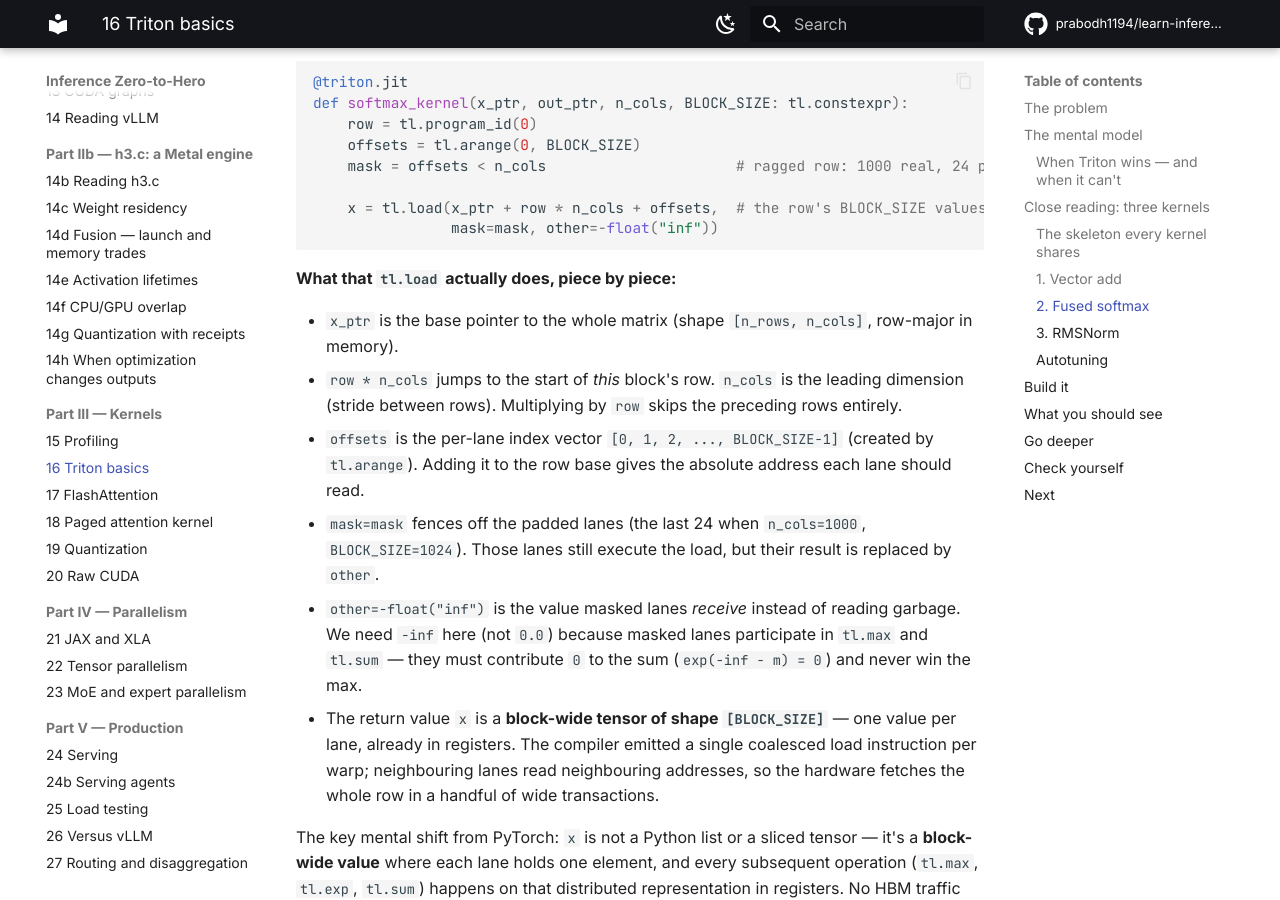
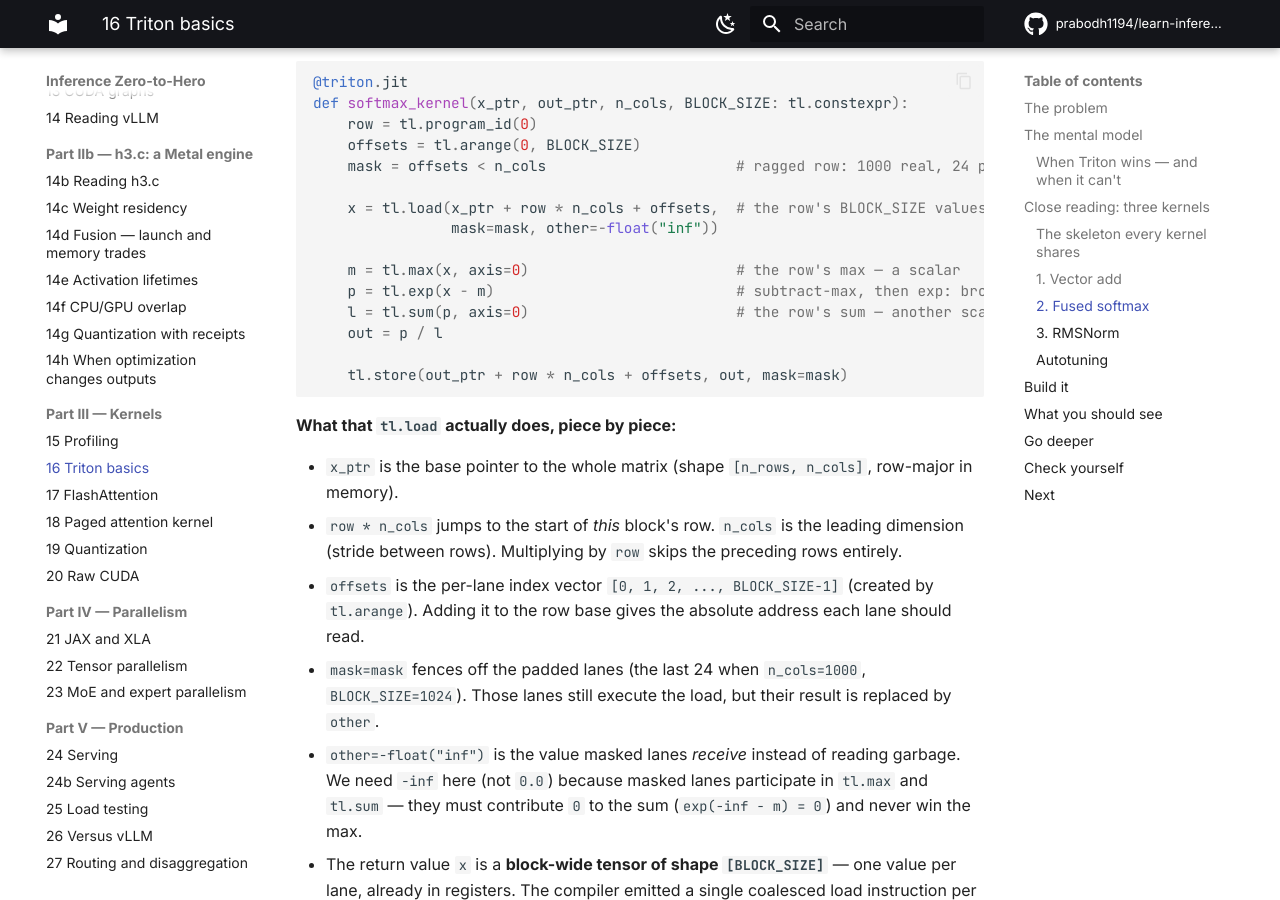
Before and after one commit to prabodh1194/learn-inference, an MkDocs documentation site: the page built from book/16-triton-basics.md, in a window 1280 px wide and 900 px high, scrolled down 6517 px. Built offline with MkDocs 1.6.1 and Material for MkDocs 9.7.7, drawn with Linux system fonts in a browser that asks for light colours; comment, search, counter and statistics services are not loaded.

Commit message:
book: L16 -- restore softmax kernel body after load explanation

````diff
--- a/book/16-triton-basics.md
+++ b/book/16-triton-basics.md
@@ -305,6 +305,13 @@ def softmax_kernel(x_ptr, out_ptr, n_cols, BLOCK_SIZE: tl.constexpr):
 
     x = tl.load(x_ptr + row * n_cols + offsets,  # the row's BLOCK_SIZE values
                 mask=mask, other=-float("inf"))
+
+    m = tl.max(x, axis=0)                        # the row's max — a scalar
+    p = tl.exp(x - m)                            # subtract-max, then exp: broadcasts
+    l = tl.sum(p, axis=0)                        # the row's sum — another scalar
+    out = p / l
+
+    tl.store(out_ptr + row * n_cols + offsets, out, mask=mask)
 ```
 
 **What that `tl.load` actually does, piece by piece:**
````
